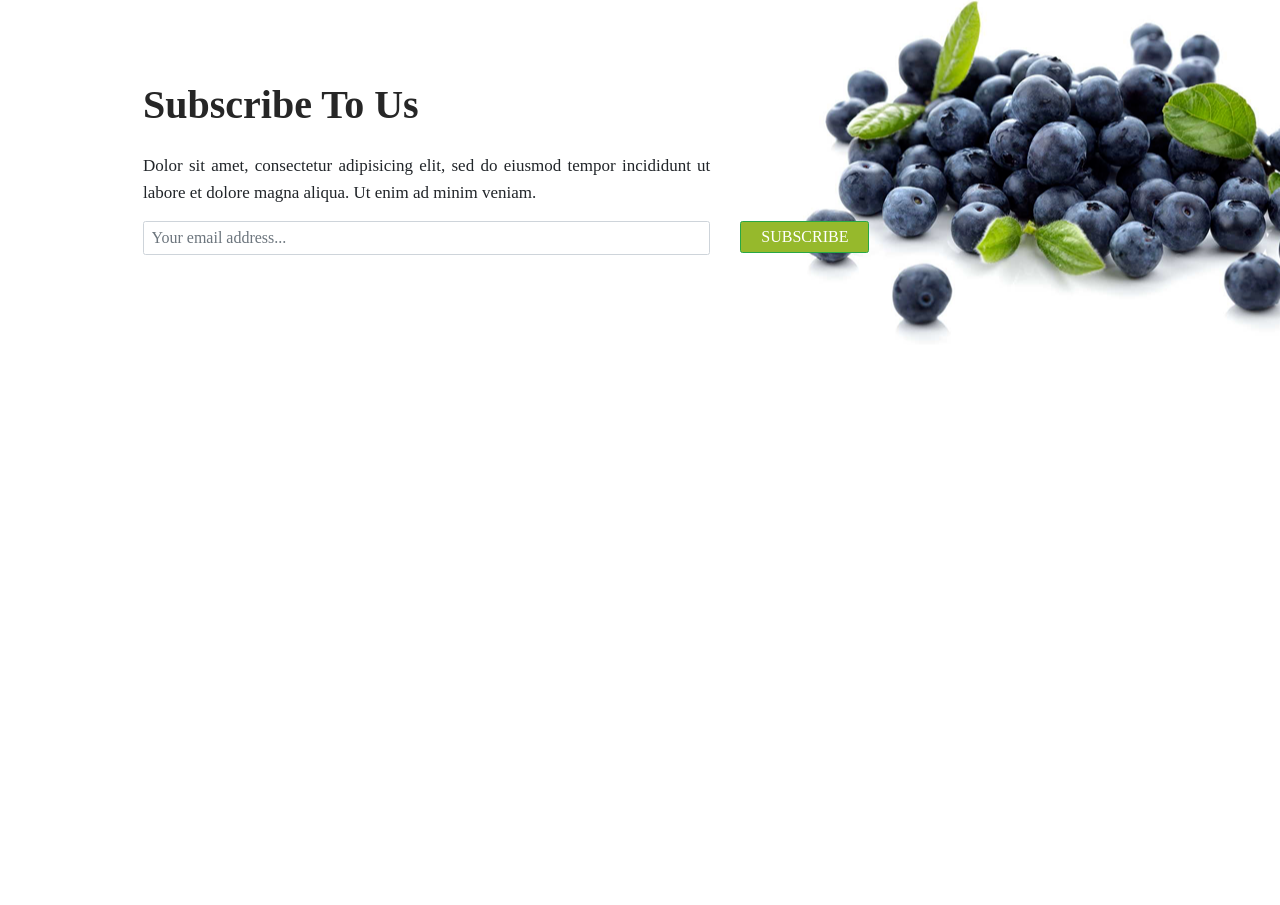
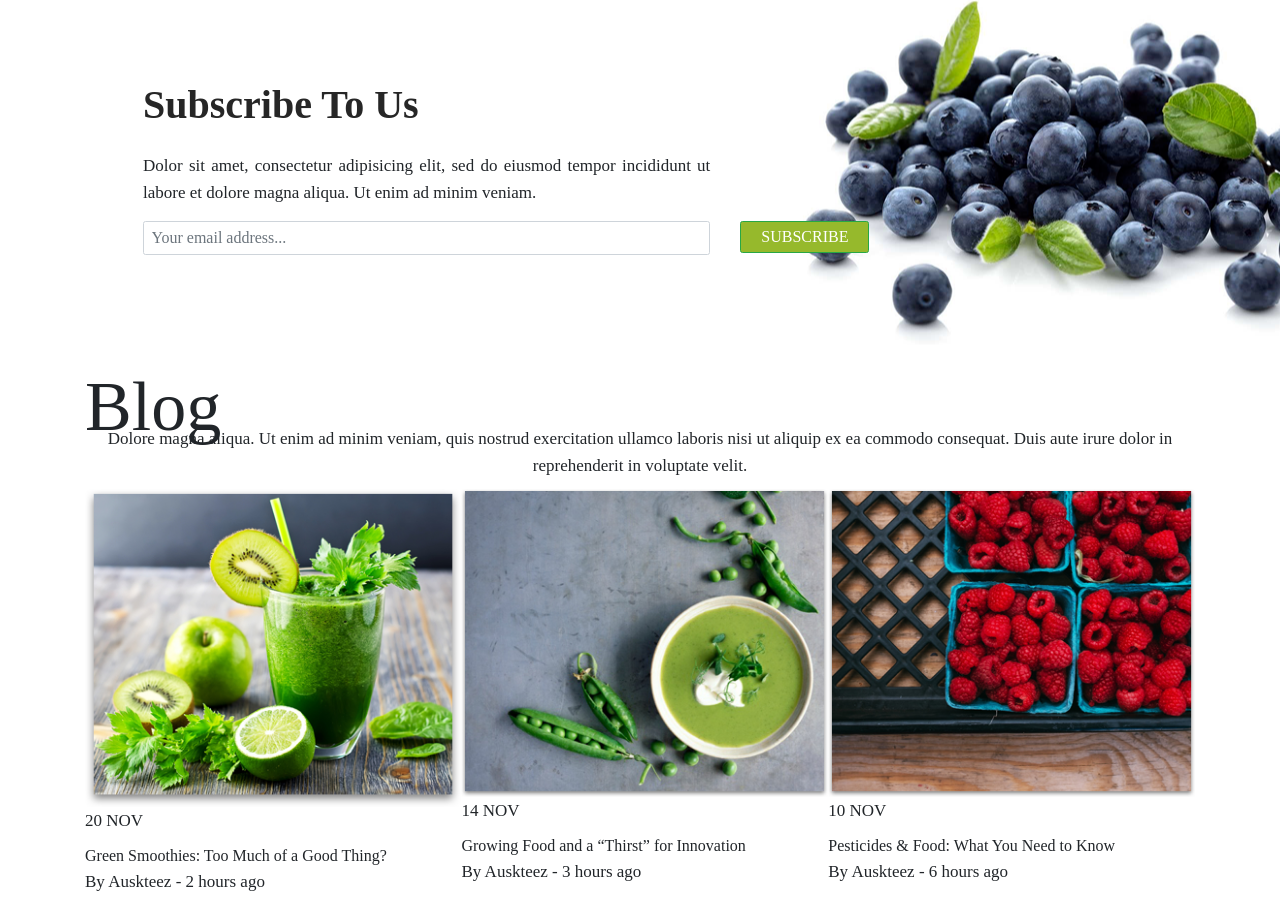
Before and after one commit to Sofka91/Cahee, a plain HTML site: page public_html/index.html in a window 1280 px wide. Shown: the part 3022-3927 px from the top of the page. Before the commit the page ends 3415 px from the top, so only its background shows below. Drawn offline with Linux system fonts and the light colour scheme.

Commit message:
initialization of the project changes

```diff
--- a/public_html/index.html
+++ b/public_html/index.html
@@ -218,6 +218,58 @@ and open the template in the editor.
                     </div>
                 </div>
             </section>
+            <section class="blog-section">
+                <div class="container">
+                    <h1>Blog</h1>
+                    <p class="text-center">
+                        Dolore magna aliqua. Ut enim ad minim veniam, quis nostrud exercitation
+                        ullamco laboris nisi ut aliquip ex ea commodo consequat. Duis aute irure
+                        dolor in reprehenderit in voluptate velit.
+                    </p>
+                    <div class="blog-data d-flex">
+                        <div class="blog-item">
+                            <img src="img/blog_section/blog-1.jpg" alt=""/>
+                            <p>
+                                20
+                                NOV
+                            </p>
+                            <div>
+                                <a>Green Smoothies: Too Much of a Good Thing?</a>
+                                <p>
+                                    By Auskteez - 2 hours ago
+                                </p>
+                            </div>
+
+                        </div>
+                        <div class="blog-item">
+                            <img src="img/blog_section/blog-2.jpg" alt=""/>
+                            <p>
+                                14
+                                NOV
+                            </p>
+                            <div>
+                                <a>Growing Food and a “Thirst” for Innovation</a>
+                                <p>
+                                    By Auskteez - 3 hours ago
+                                </p>
+                            </div>
+                        </div>
+                        <div class="blog-item">
+                            <img src="img/blog_section/blog-3.jpg" alt=""/>
+                            <p>
+                                10
+                                NOV
+                            </p>
+                            <div>
+                                <a>Pesticides & Food: What You Need to Know</a>
+                                <p>
+                                    By Auskteez - 6 hours ago
+                                </p>
+                            </div>
+                        </div>
+                    </div>
+                </div>
+            </section>
         </main>
 
 
--- /dev/null
+++ b/public_html/scss/partials/_blog-section.scss
@@ -0,0 +1,9 @@
+/*
+To change this license header, choose License Headers in Project Properties.
+To change this template file, choose Tools | Templates
+and open the template in the editor.
+*/
+/*
+    Created on : Aug 3, 2020, 12:34:45 PM
+    Author     : Home
+*/
--- a/public_html/scss/theme.scss
+++ b/public_html/scss/theme.scss
@@ -13,3 +13,4 @@
 @import "partials/_service-section.scss";
 @import "partials/_gallery-section.scss";
 @import "partials/_section-register.scss";
+@import "partials/_blog-section.scss";
```
Also changed, not shown: public_html/css/theme.css, 1 other file.
